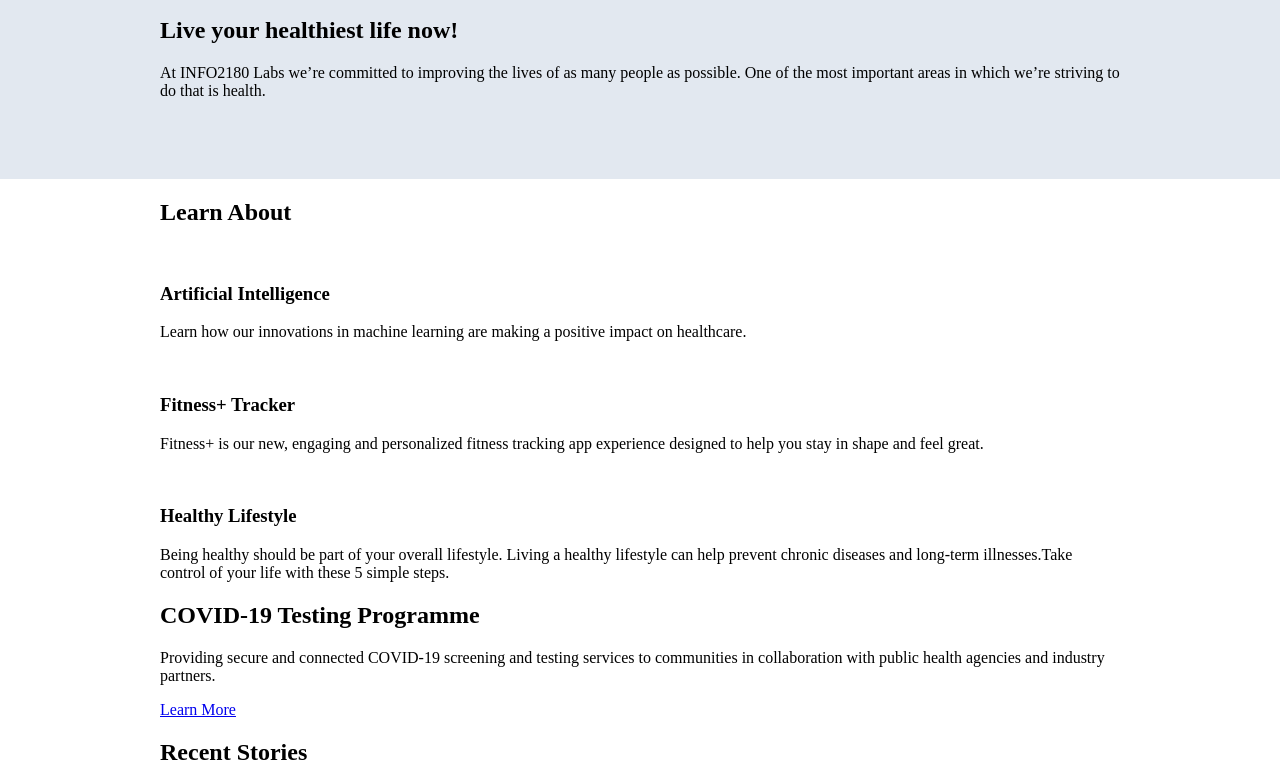
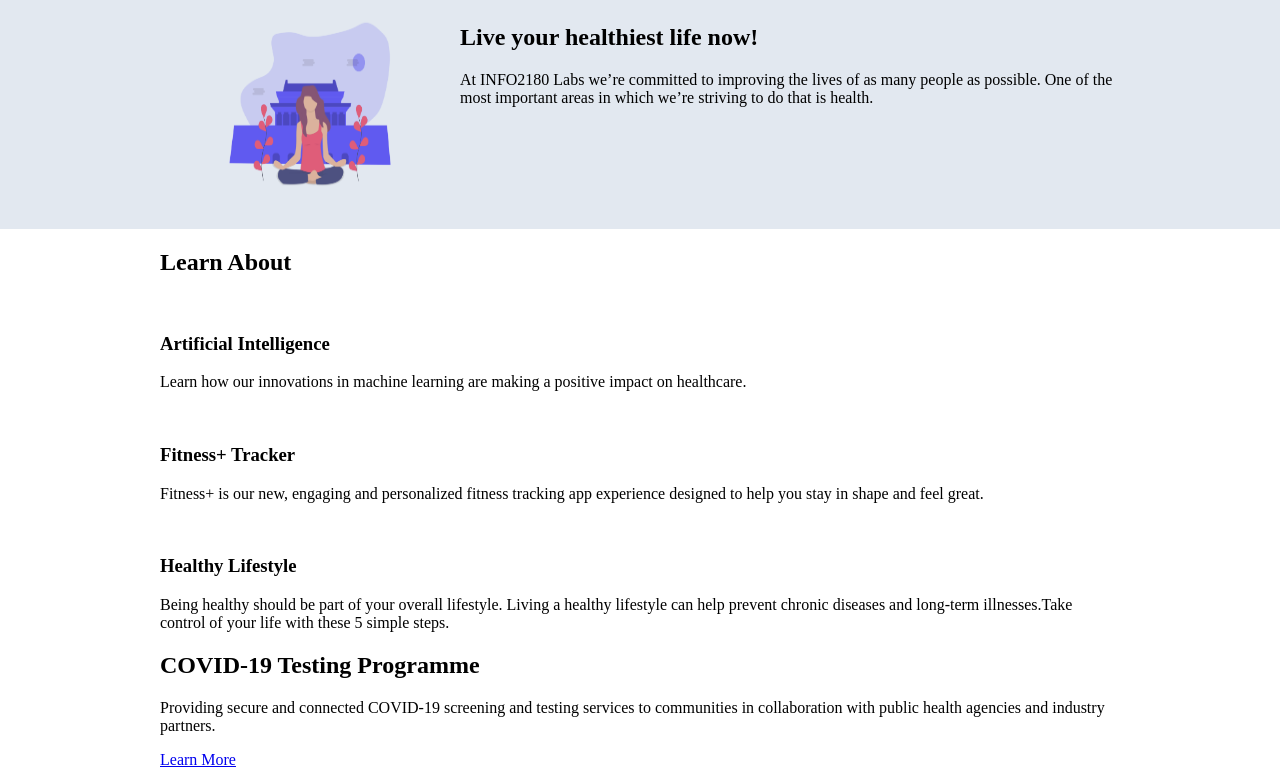
Before and after one commit to simo-design/info2180-project1, a plain HTML site: page index.html in a window 1280 px wide. Shown: the part 81-863 px from the top of the page. Drawn offline with Linux system fonts and the light colour scheme.

Commit message:
Edited and Added files

```diff
--- a/index.html
+++ b/index.html
@@ -26,7 +26,7 @@
         <section class="overview-hero">
             <div class="container">
                 <div class="overview-hero-image">
-                    <img src="undraw_mindfulness_scgo.png" alt="img">
+                    <img src="mindfulness.png" alt="mindfulness">
                 </div>
                 <div class="overview-hero-text">
                     <h2>Live  your healthiest life now!</h2>
--- a/styles.css
+++ b/styles.css
@@ -44,7 +44,20 @@ body {
 .overview-hero{
 	grid-row: 2;
 	background-color: #E2E8F0;
+	height: 250px;
+	display: grid;
+	justify-content: center;
+}
+.overview-hero-image> img[src = 'mindfulness.png']{
 	height: 200px;
+	width: 200px;
+	float: left;
+	padding: 25px 50px 25px;
+	mix-blend-mode: multiply;
+}
+.overview-hero-text{
+	float:auto;
+	padding: 25px 0 25px;
 }
 /*
 .container:nth-child(4){
```
